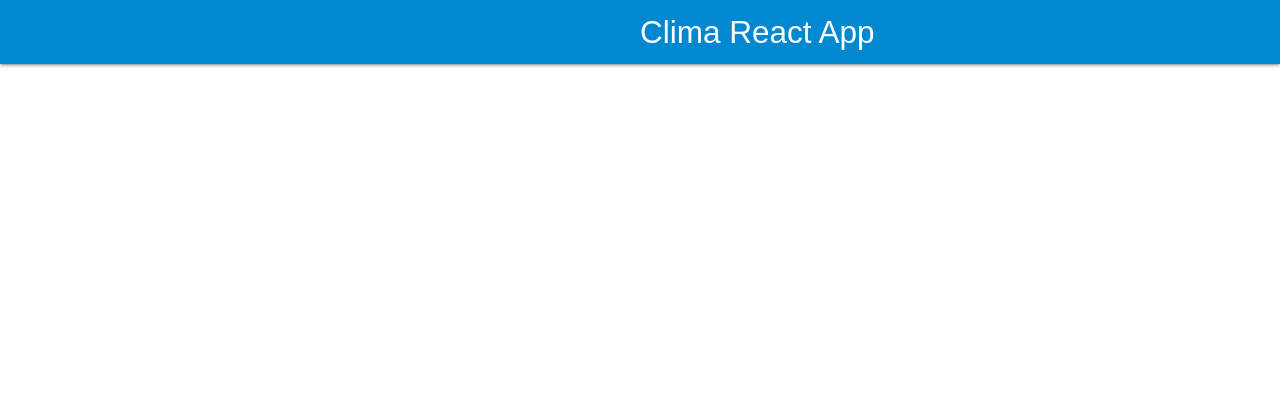
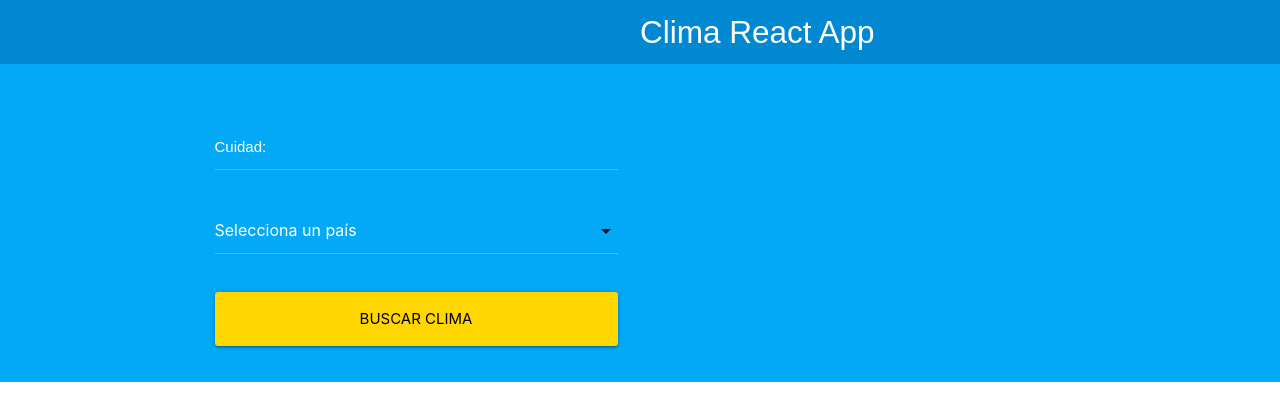
Before and after one commit to northerchild/climaReact, a React (Create React App) app: page / in a window 1280 px wide. Shown: the top 420 px of the page. Built offline with nearby package versions, Linux system fonts and the light colour scheme.

Commit message:
Se agrega el formulario

```diff
--- a/src/App.js
+++ b/src/App.js
@@ -1,11 +1,21 @@
 import React from 'react';
 import  Header from './components/Header'
+import Formulario from './components/Formulario'
 function App() {
   return (
     <div className="App">
       <Header
         titulo='Clima React App'
       />
+      <div className="contenedor-form">
+        <div className="container">
+          <div className="row">
+            <div className="col s12 m6">
+              <Formulario />
+            </div>
+          </div>
+        </div>
+      </div>
     </div>
   );
 }
--- /dev/null
+++ b/src/components/Formulario.js
@@ -0,0 +1,37 @@
+import React from 'react'
+
+function Formulario(){
+    const handleChange = e =>{
+        //Cambiar el state
+    }
+    return(
+        <form>
+            <div className="input-field col s12">
+                <input
+                    type="text"
+                    name="cuidad"
+                    id="cuidad"
+                    onChange={handleChange}
+                    />
+                    <label htmlFor="cuidad" className="white-text">Cuidad:</label>
+            </div>
+            <div className="input-field col s12">
+                <select onChange={handleChange}>
+                <option value="">Selecciona un país</option>
+                <option value="US">Estados Unidos</option>
+                <option value="MX">México</option>
+                <option value="AR">Argentina</option>
+                <option value="CO">Colombia</option>
+                <option value="CR">Costa Rica</option>
+                <option value="ES">España</option>
+                <option value="PE">Perú</option>
+                </select>
+            </div>
+            <div className="input-field col s12">
+                <input type="submit" className="waves-effect waves-light btn-large btn-block yellow accent-4" value="Buscar Clima"/>
+            </div>
+        </form>
+    )
+}
+
+export default Formulario;
```
